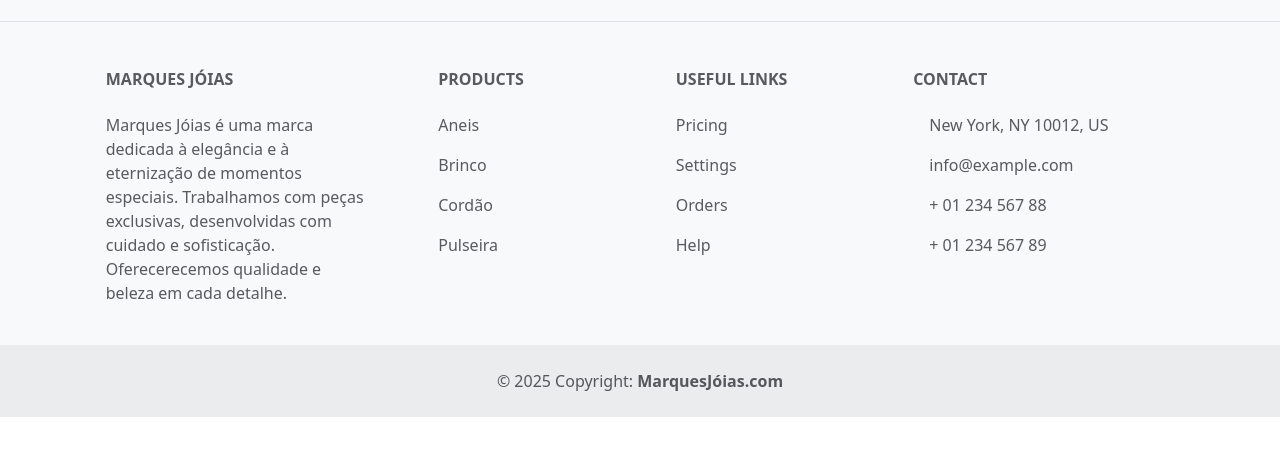
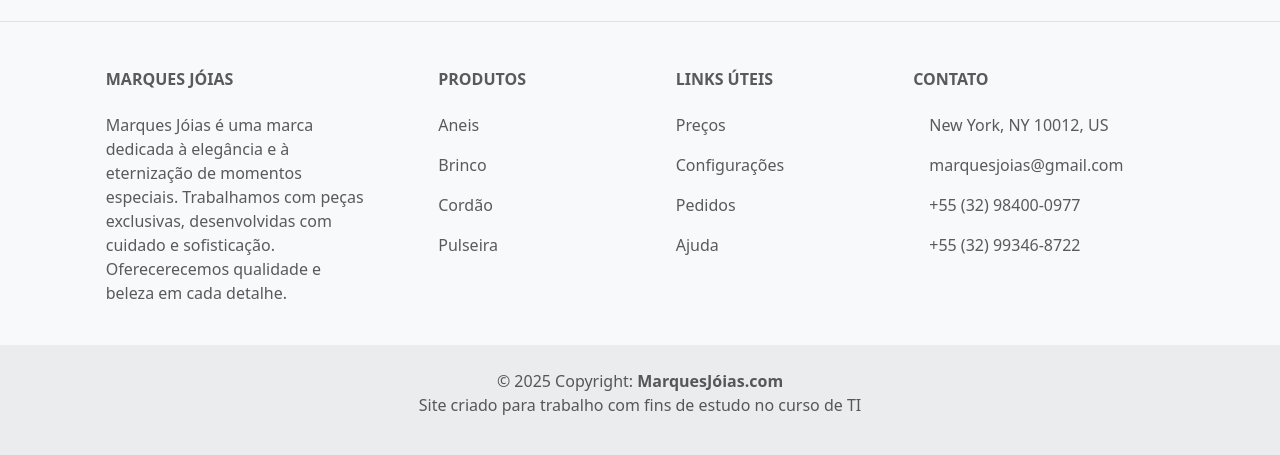
Before and after one commit to Lavinya26/AvaliacaoWebsite1, a plain HTML site: page sobre.html in a window 1280 px wide. Shown: the part 1137-1592 px from the top of the page. Before the commit the page ends 1554 px from the top, so only its background shows below. Drawn offline with nearby package versions, Linux system fonts and the light colour scheme.

Commit message:
Commit novo 5

```diff
--- a/sobre.html
+++ b/sobre.html
@@ -73,7 +73,7 @@ Excelência garantida: sua joia D'Luxo acompanhará garantia ETERNA do ouro.</p>
     </div>
 
 <!-- Footer -->
-<footer class="text-lg-start bg-body-tertiary text-muted mt-5">
+<footer class="text-lg-start bg-body-tertiary text-muted mt-5 ">
   <!-- Section: Social media -->
   <section class="d-flex justify-content-center justify-content-lg-between p-4 border-bottom">
     <!-- Left -->
@@ -115,7 +115,7 @@ Excelência garantida: sua joia D'Luxo acompanhará garantia ETERNA do ouro.</p>
         <div class="col-md-2 col-lg-2 col-xl-2 mx-auto mb-4">
           <!-- Links -->
           <h6 class="text-uppercase fw-bold mb-4">
-            Products
+            Produtos
           </h6>
           <p>
             <a href="#!" class="text-reset">Aneis</a>
@@ -136,19 +136,19 @@ Excelência garantida: sua joia D'Luxo acompanhará garantia ETERNA do ouro.</p>
         <div class="col-md-3 col-lg-2 col-xl-2 mx-auto mb-4">
           <!-- Links -->
           <h6 class="text-uppercase fw-bold mb-4">
-            Useful links
+            Links úteis
           </h6>
           <p>
-            <a href="#!" class="text-reset">Pricing</a>
+            <a href="#!" class="text-reset">Preços</a>
           </p>
           <p>
-            <a href="#!" class="text-reset">Settings</a>
+            <a href="#!" class="text-reset">Configurações</a>
           </p>
           <p>
-            <a href="#!" class="text-reset">Orders</a>
+            <a href="#!" class="text-reset">Pedidos</a>
           </p>
           <p>
-            <a href="#!" class="text-reset">Help</a>
+            <a href="#!" class="text-reset">Ajuda</a>
           </p>
         </div>
         <!-- Grid column -->
@@ -156,14 +156,14 @@ Excelência garantida: sua joia D'Luxo acompanhará garantia ETERNA do ouro.</p>
         <!-- Grid column -->
         <div class="col-md-4 col-lg-3 col-xl-3 mx-auto mb-md-0 mb-4">
           <!-- Links -->
-          <h6 class="text-uppercase fw-bold mb-4">Contact</h6>
+          <h6 class="text-uppercase fw-bold mb-4">Contato</h6>
           <p><i class="fas fa-home me-3"></i> New York, NY 10012, US</p>
           <p>
             <i class="fas fa-envelope me-3"></i>
-            info@example.com
+            marquesjoias@gmail.com
           </p>
-          <p><i class="fas fa-phone me-3"></i> + 01 234 567 88</p>
-          <p><i class="fas fa-print me-3"></i> + 01 234 567 89</p>
+          <p><i class="fas fa-phone me-3"></i> +55 (32) 98400-0977</p>
+          <p><i class="fas fa-print me-3"></i> +55 (32) 99346-8722</p>
         </div>
         <!-- Grid column -->
       </div>
@@ -176,6 +176,7 @@ Excelência garantida: sua joia D'Luxo acompanhará garantia ETERNA do ouro.</p>
   <div class="text-center p-4" style="background-color: rgba(0, 0, 0, 0.05);">
     © 2025 Copyright:
     <a class="text-reset fw-bold" href="https://mdbootstrap.com/">MarquesJóias.com</a>
+    <p>Site criado para trabalho com fins de estudo no curso de TI</p>
   </div>
   <!-- Copyright -->
 </footer>
--- a/styles/styles.css
+++ b/styles/styles.css
@@ -39,7 +39,7 @@
     border-radius: 10px;
 }
 
-.card:hover{
+.btn:hover{
     transform: scale(1.1);
     border-radius: 10px;
 }
```
